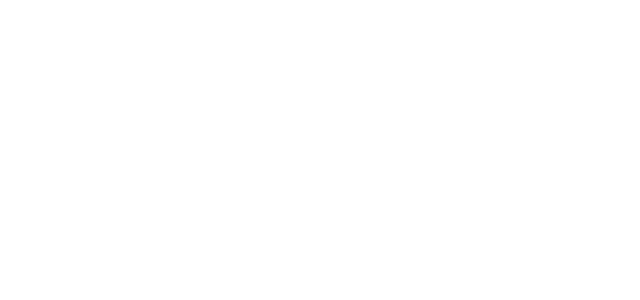
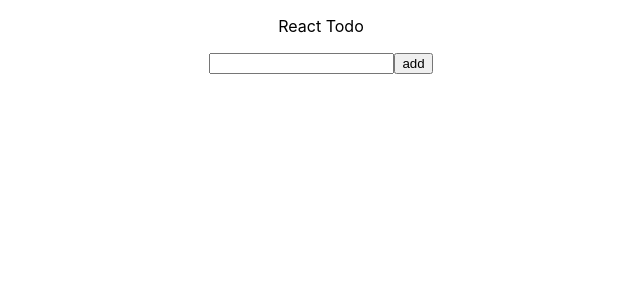
Before and after one commit to Gauravtripathii/todos-app, a React (Create React App) app: page / in a window 1280 px wide. Shown: the top 300 px of the page, without its empty margins (319-959 px from the left). Built offline with nearby package versions, Linux system fonts and the light colour scheme.

Commit message:
initial commit 2

```diff
--- a/package.json
+++ b/package.json
@@ -9,6 +9,7 @@
     "react": "^17.0.2",
     "react-dom": "^17.0.2",
     "react-scripts": "5.0.0",
+    "uuid": "^8.3.2",
     "web-vitals": "^2.1.3"
   },
   "scripts": {
--- a/src/App.js
+++ b/src/App.js
@@ -1,8 +1,14 @@
+import React, {useState} from 'react';
 import './App.css';
+import TodoForm from './components/TodoForm';
+import TodoList from './components/TodoList';
 
 function App() {
   return (
     <div className="App">
+      <p>React Todo</p>
+      <TodoForm/>
+      <TodoList/>
     </div>
   );
 }
--- /dev/null
+++ b/src/components/TodoForm.js
@@ -0,0 +1,12 @@
+import React from "react";
+
+function TodoForm() {
+    return(
+        <form>
+            <input type="text"/>
+            <input type="button" value="add" />
+        </form>
+    );
+}
+
+export default TodoForm;
--- /dev/null
+++ b/src/components/TodoList.js
@@ -0,0 +1,11 @@
+import React from "react";
+
+function TodoList(){
+    return(
+        <ul>
+
+        </ul>
+    );
+}
+
+export default TodoList;
```
Also changed, not shown: src/components/Todo.js (added, +10 -0 lines), src/components/AddTodo.js (deleted), 1 other file (tests, documents, lock files or other folders).
